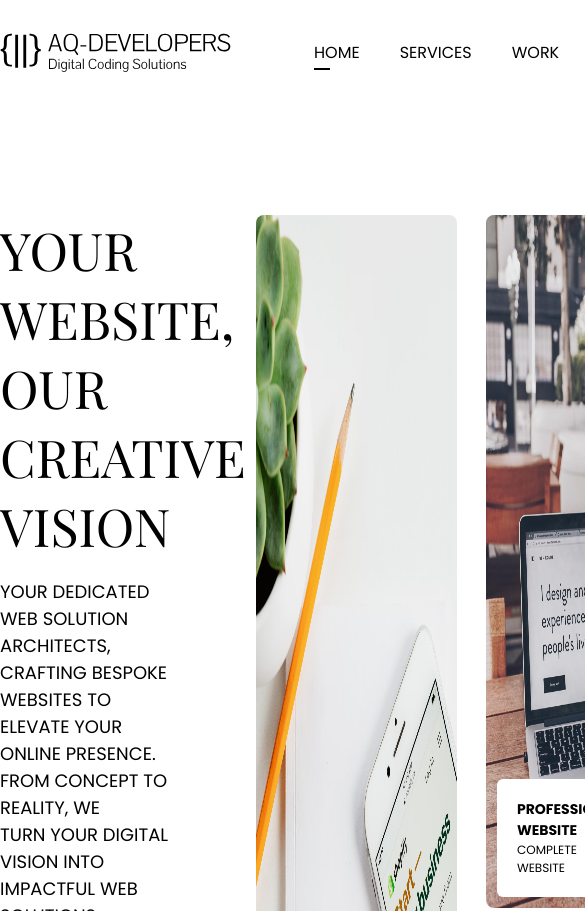
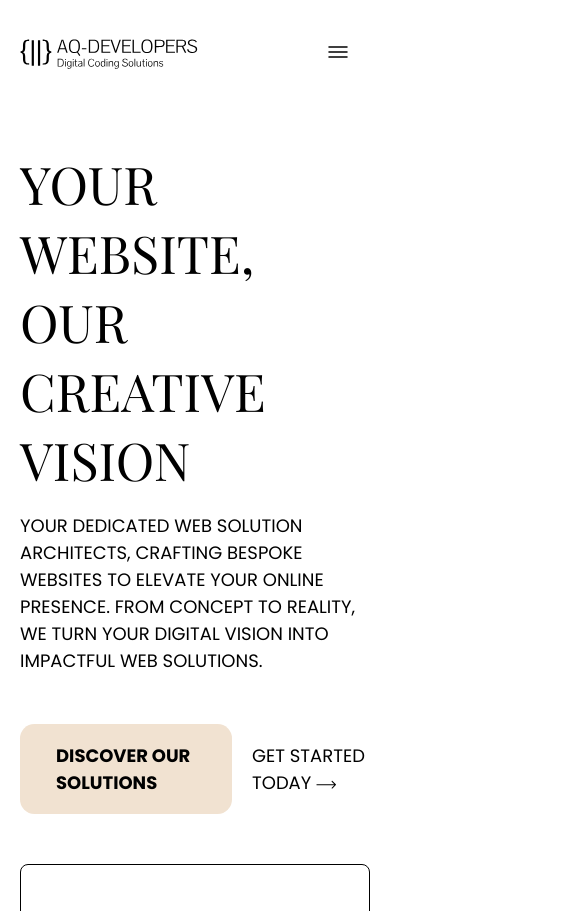
Before and after one commit to aqibaliakbar/Interactive-Landing-Page-Desktop, a plain HTML site: page index.html in a window 390 px wide. Shown: the top 911 px of the page, 585 px wide, since content can reach past the window. Drawn offline with nearby package versions, Linux system fonts and the light colour scheme.

Commit message:
Page updated for responsiveness

```diff
--- a/index.html
+++ b/index.html
@@ -10,15 +10,18 @@
     <div class="overlay"></div>
     <div class="wrapper">
       <header>
-        <a href="#"><img src="assets/Logo.svg" alt="AQ-Developers Logo" /></a>
+        <a href="#"><img class="header__logo" src="assets/Logo.svg" alt="AQ-Developers Logo" /></a>
 
-        <nav>
-          <ul>
+        <nav class="header__nav">
+          <ul class="header__menu">
             <li><a href="#" class="active">Home</a></li>
             <li><a href="#">Services</a></li>
             <li><a href="#">Work</a></li>
             <li><a href="#">Contact</a></li>
           </ul>
+           <ul class="header__menu-mobile" data-aos="fade-down">
+          <li><img src="assets/menu.svg" alt="menu" /></li>
+        </ul>
         </nav>
       </header>
 
@@ -26,10 +29,10 @@
         <div class="left-col">
           <h1>Your Website, Our Creative Vision</h1>
           <p class="subheading">
-            Your dedicated Web Solution Architects, <br />
-            crafting bespoke websites to elevate your <br />
-            online presence. From concept to reality, WE <br />
-            turn your digital vision into impactful web <br />
+            Your dedicated Web Solution Architects,
+            crafting bespoke websites to elevate your
+            online presence. From concept to reality, WE
+            turn your digital vision into impactful web
             solutions.
           </p>
           <div class="cta-btns">
@@ -55,6 +58,7 @@
           </div>
         </div>
         <div class="right-col">
+          <h1 class="card-heading">Packages</h1>
           <div class="card card1">
             <div class="card-details">
               <div>
@@ -70,7 +74,7 @@
                 <a href="#" class="product-title">Professional Website </a>
                 <p>Complete Website</p>
               </div>
-              <p class="product-price">$800</p>
+              <p class="product-price">$400</p>
             </div>
           </div>
           <div class="card card3">
--- a/style.css
+++ b/style.css
@@ -60,7 +60,9 @@ nav ul li a:before {
   bottom: -6px;
   transition: width 0.3s;
 }
-
+.header__menu-mobile {
+  display: none;
+}
 /* Hero Section */
 
 main {
@@ -86,6 +88,8 @@ h1 {
 
 .subheading {
   font-size: 1.8rem;
+  text-align: left;
+  width: 95%;
 }
 
 .cta-btns {
@@ -143,7 +147,9 @@ p.details {
   grid-template-columns: repeat(2, auto);
   grid-template-areas: "left ." "left .";
 }
-
+.card-heading {
+  display: none;
+}
 .card {
   border-radius: 0.8em;
   padding: 1.1em;
@@ -249,3 +255,142 @@ main {
     transform: scale(1);
   }
 }
+
+/* START: header media queries */
+
+@media screen and (max-width: 900px) {
+  nav ul li a {
+    font-size: 1.5rem;
+  }
+   .header__logo {
+    padding: 0 0 0 50px;
+    width: 180px;
+    height: 40px;
+    margin-top: 0;
+  }
+
+
+  .header__menu {
+    display: flex;
+  }
+
+  .header__menu-mobile {
+    display: none;
+  }
+}
+
+@media screen and (max-width: 550px) {
+  .header__logo {
+    padding: 0 0 0 20px;
+    width: 180px;
+    height: 40px;
+    margin-top: 0;
+  }
+   .header__menu {
+    display: none;
+  }
+
+  .header__menu-mobile {
+    display: flex;
+  }
+}
+/* END: header media queries */
+
+/*Hero Section*/
+
+@media screen and (max-width: 900px) {
+  main {
+    padding: 50px;
+    margin-top: 2em;
+    display: flex;
+    flex-direction: column;
+
+  }
+
+  .left-col {
+    width: 100%;
+  }
+
+  .subheading {
+    width: 100%;
+  }
+}
+
+@media screen and (max-width: 550px) {
+  main {
+    padding: 20px;
+    margin-top: 2em;
+    flex-wrap: wrap;
+  }
+
+  .left-col {
+    width: 100%;
+  }
+
+  .subheading {
+    width: 100%;
+  }
+}
+
+/* Right-Col Section */
+
+@media screen and (max-width: 900px) {
+  .right-col {
+    display: flex;
+    flex-direction: column;
+  }
+
+  .card-heading {
+    display: block;
+  }
+  .card {
+    border: 1px solid black;
+    border-radius: 0.8em;
+  }
+
+  .card1 {
+    background-image: none;
+  }
+
+  .card2 {
+    background-image: none;
+  }
+  .card3 {
+    background-image: none;
+  }
+
+   .card:hover .card-details {
+  transform: translateY(-10px);
+}
+}
+
+
+@media screen and (max-width: 550px) {
+  .right-col {
+    display: flex;
+    flex-direction: column;
+  }
+
+  .card-heading {
+    display: block;
+  }
+  .card {
+    border: 1px solid black;
+    border-radius: 0.8em;
+  }
+
+  .card1 {
+    background-image: none;
+  }
+
+  .card2 {
+    background-image: none;
+  }
+  .card3 {
+    background-image: none;
+  }
+
+  .card:hover .card-details {
+  transform: translateY(-10px);
+}
+}
```
Also changed, not shown: assets/menu.svg (added).
